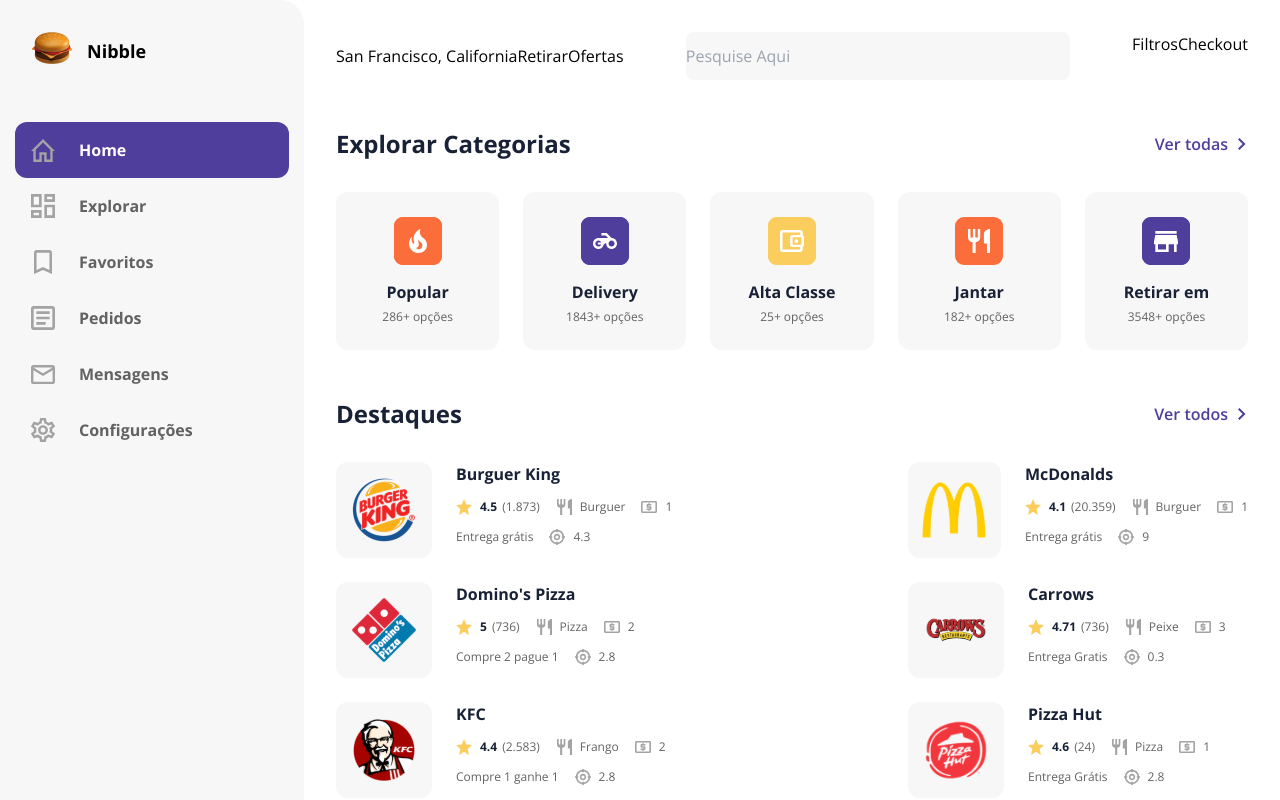
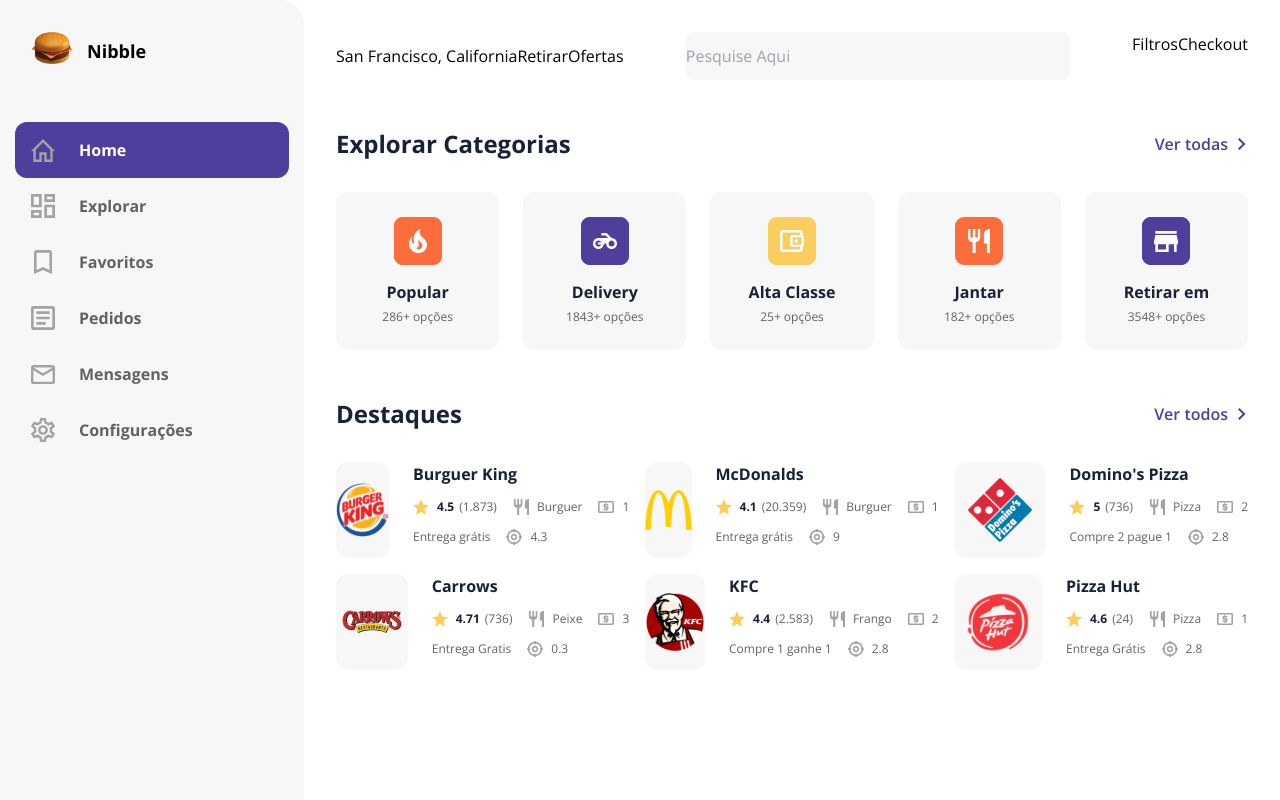
Before and after one commit to lipersilva/delivery-app, a Next.js app: page / in a window 1280 px wide. Shown: the top 800 px of the page. Built offline with nearby package versions, Linux system fonts and the light colour scheme.

Commit message:
feat: alterado a variavel "comments" para number

```diff
--- a/components/highlights-item/index.tsx
+++ b/components/highlights-item/index.tsx
@@ -5,7 +5,7 @@ import { IconMoney, IconStar, IconTargetLocation, IconSilverware } from '../icon
 type Props = {
   name: string;
   rate: number;
-  comments: string;
+  comments: number;
   food: string;
   distance: number;
   price: number;
@@ -25,7 +25,7 @@ export const HighlightsItem = ({ name, brandUrl, comments, rate, food, price , d
           <div>
             <IconStar size={16} color="#FACD5D"/>
             <span>{rate}</span>
-            {comments}
+            ({comments})
           </div>
           <div>
             <IconSilverware size={16} color="#A3A3A4"/>
--- a/components/highlights/index.tsx
+++ b/components/highlights/index.tsx
@@ -11,7 +11,7 @@ export const Highlights = () => {
       brandUrl:"/brands/burguer-king.svg",
       rate: 4.5,
       food: "Burguer",
-      comments: "(1.873)",
+      comments: 1.873,
       price: 1,
       bonus: "Entrega grátis",
       distance: 4.3
@@ -21,7 +21,7 @@ export const Highlights = () => {
       brandUrl:"/brands/mcdonalds.svg",
       rate: 4.1,
       food: "Burguer",
-      comments: "(20.359)",
+      comments: 20.359,
       price: 1,
       bonus: "Entrega grátis",
       distance: 9.0
@@ -31,7 +31,7 @@ export const Highlights = () => {
       brandUrl:"/brands/dominos-pizza.svg",
       rate: 5.0,
       food: "Pizza",
-      comments: "(736)",
+      comments: 736,
       price: 2,
       bonus: "Compre 2 pague 1",
       distance: 2.8
@@ -41,7 +41,7 @@ export const Highlights = () => {
       brandUrl:"/brands/carrows.svg",
       rate: 4.71,
       food: "Peixe",
-      comments: "(736)",
+      comments: 736,
       price: 3,
       bonus: "Entrega Gratis",
       distance: 0.3
@@ -51,7 +51,7 @@ export const Highlights = () => {
       brandUrl:"/brands/kfc.svg",
       rate: 4.4,
       food: "Frango",
-      comments: "(2.583)",
+      comments: 2.583,
       price: 2,
       bonus: "Compre 1 ganhe 1",
       distance: 2.8
@@ -61,7 +61,7 @@ export const Highlights = () => {
       brandUrl:"/brands/pizza-hut.svg",
       rate: 4.6,
       food: "Pizza",
-      comments: "(24)",
+      comments: 24,
       price: 1,
       bonus: "Entrega Grátis",
       distance: 2.8
@@ -78,7 +78,7 @@ export const Highlights = () => {
           </a>
         </Link>
       </div>
-      <div className="flex gap-6 justify-between flex-wrap">
+      <div className="grid grid-cols-3 gap-4">
         {data.map((item) => (
           <HighlightsItem key={item.name} {...item}/>
         ))}
```
